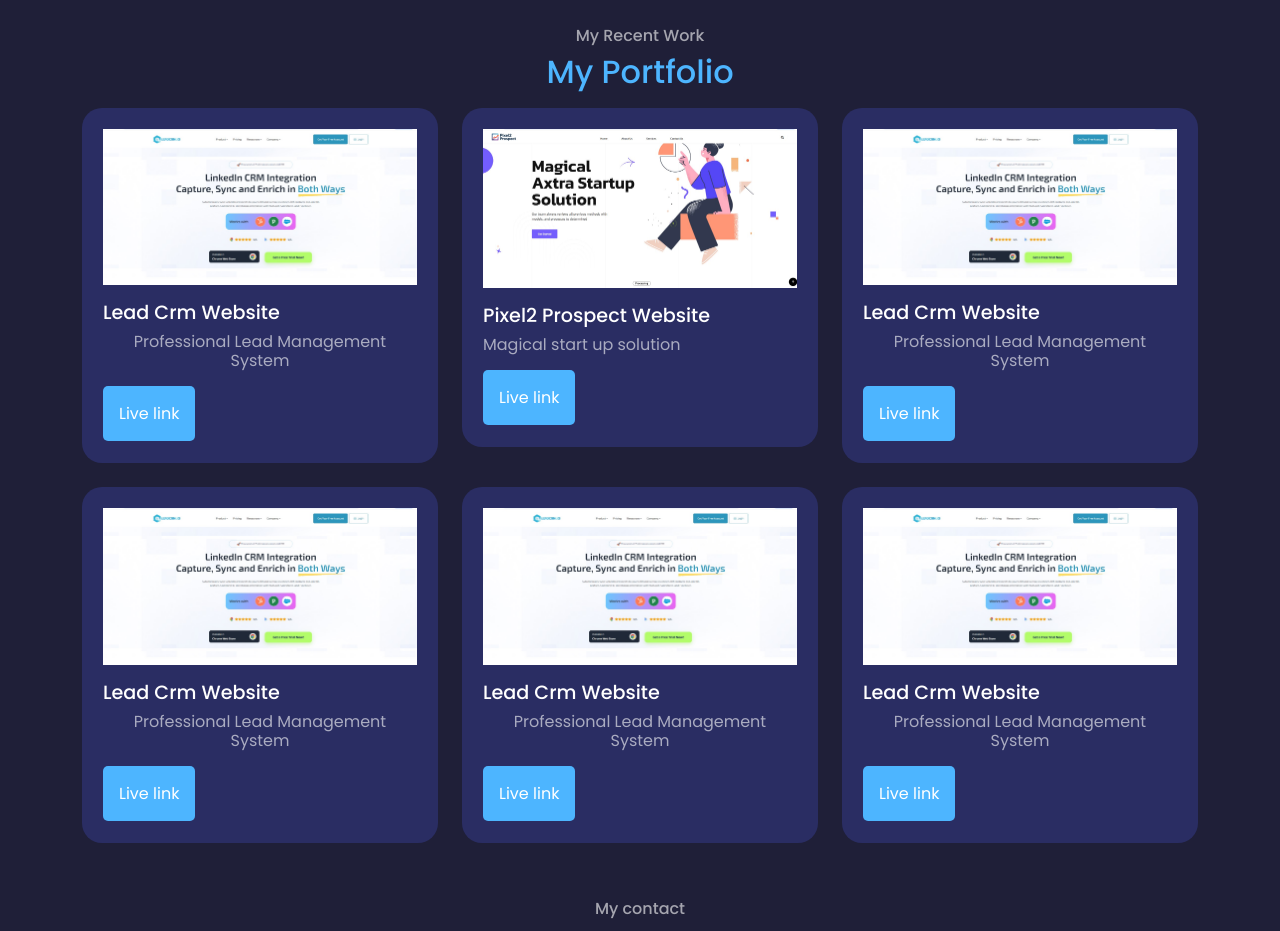
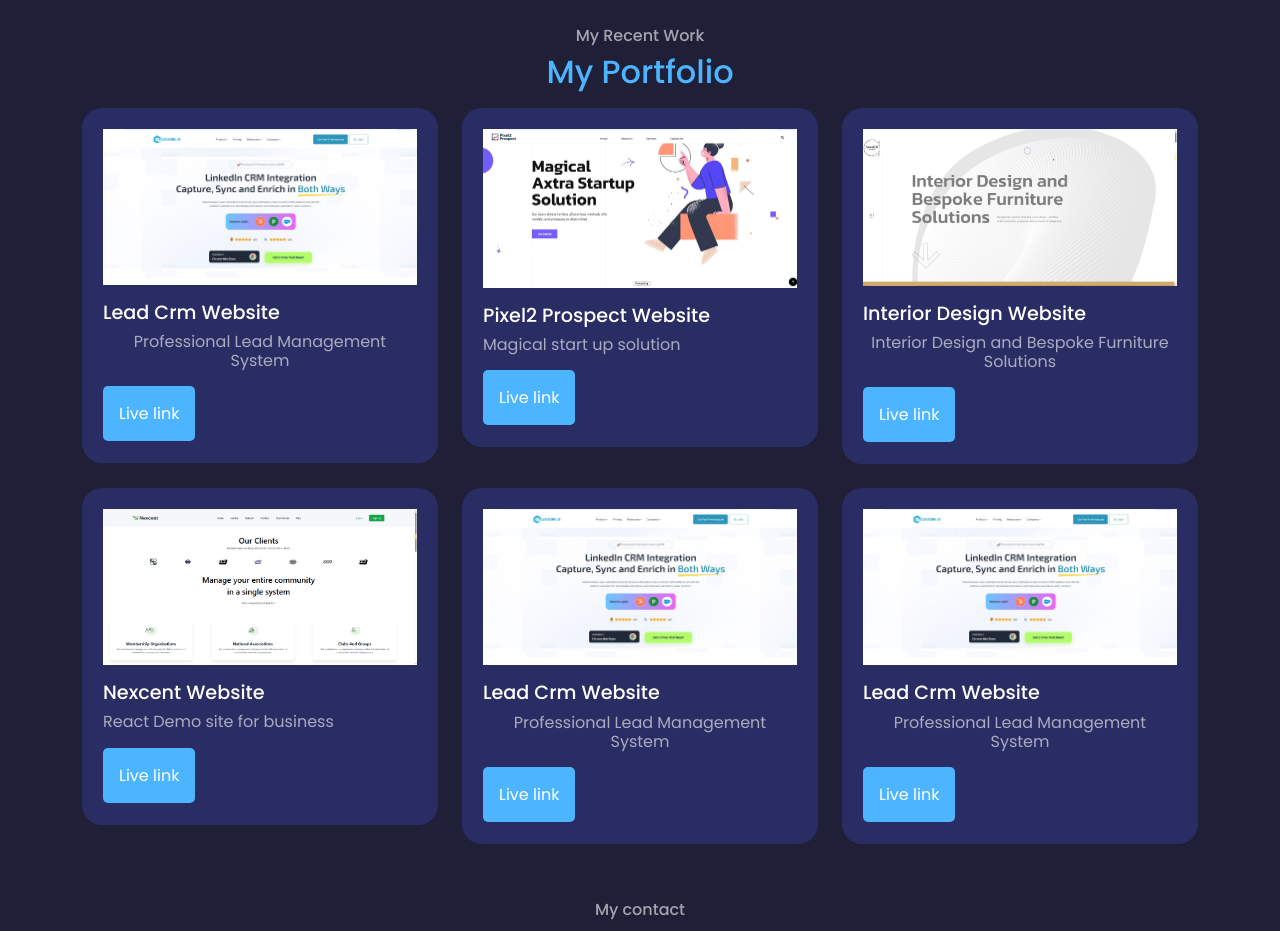
Before and after one commit to Kalp830/portfolio-website-react, a React (Vite) app: page / in a window 1280 px wide. Shown: the part 2760-3691 px from the top of the page. Built offline with nearby package versions, Linux system fonts and the light colour scheme.

Commit message:
Linkes added in portfolio

```diff
--- a/src/components/portfolio/Portfolio.jsx
+++ b/src/components/portfolio/Portfolio.jsx
@@ -3,6 +3,8 @@ import './portfolio.css';
 import { Container, Row, Col } from 'react-bootstrap';
 import LeadCrm from "../../assets/images/portfolio/lead-crm.jpg";
 import PixelProtect from "../../assets/images/portfolio/pixel2-protect.jpg";
+import AstraKart from "../../assets/images/portfolio/astrakart.jpg";
+import Nexcent from "../../assets/images/portfolio/nexcent.jpg";
 
 const portfolioData = [
     {
@@ -18,16 +20,16 @@ const portfolioData = [
       link:'https://kalp830.github.io/pixel2-prospect/'
     },
     {
-      image: LeadCrm,
-      title:'Lead Crm Website',
-      subtitle:'Professional Lead Management System',
-      link:'https://leadcrmwebsite.netlify.app/'
+      image: AstraKart,
+      title:'Interior Design Website',
+      subtitle:'Interior Design and Bespoke Furniture Solutions',
+      link:'https://www.astrakatdesigns.com/'
     },
     {
-      image: LeadCrm,
-      title:'Lead Crm Website',
-      subtitle:'Professional Lead Management System',
-      link:'https://leadcrmwebsite.netlify.app/'
+      image: Nexcent,
+      title:'Nexcent Website',
+      subtitle:'React Demo site for business',
+      link:'https://kalp830.github.io/react-landing-page/'
     },
     {
       image: LeadCrm,
```
Also changed, not shown: src/assets/images/portfolio/astrakart.jpg (added), src/assets/images/portfolio/nexcent.jpg (added).
